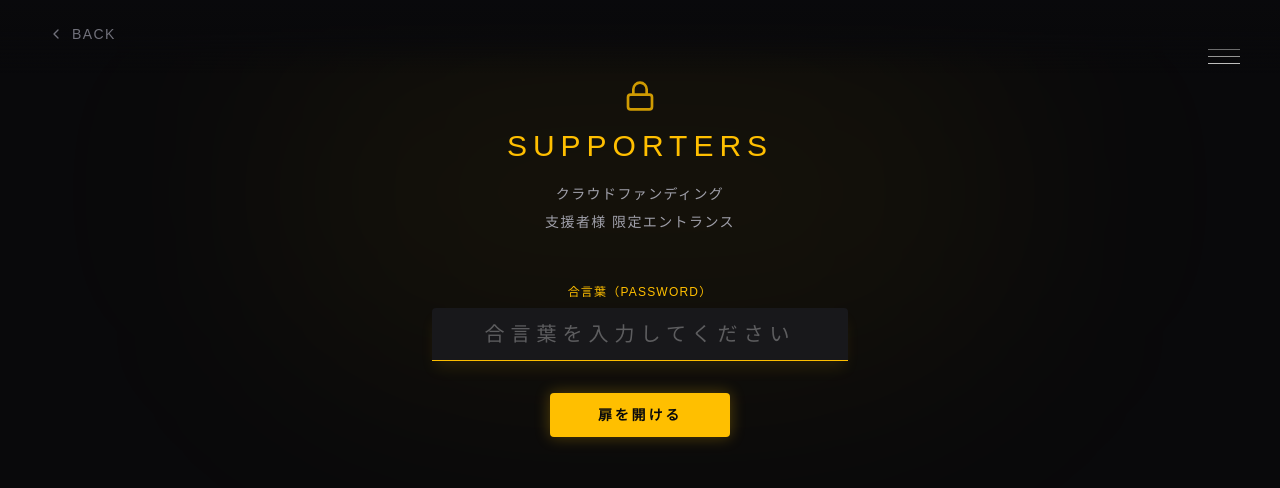
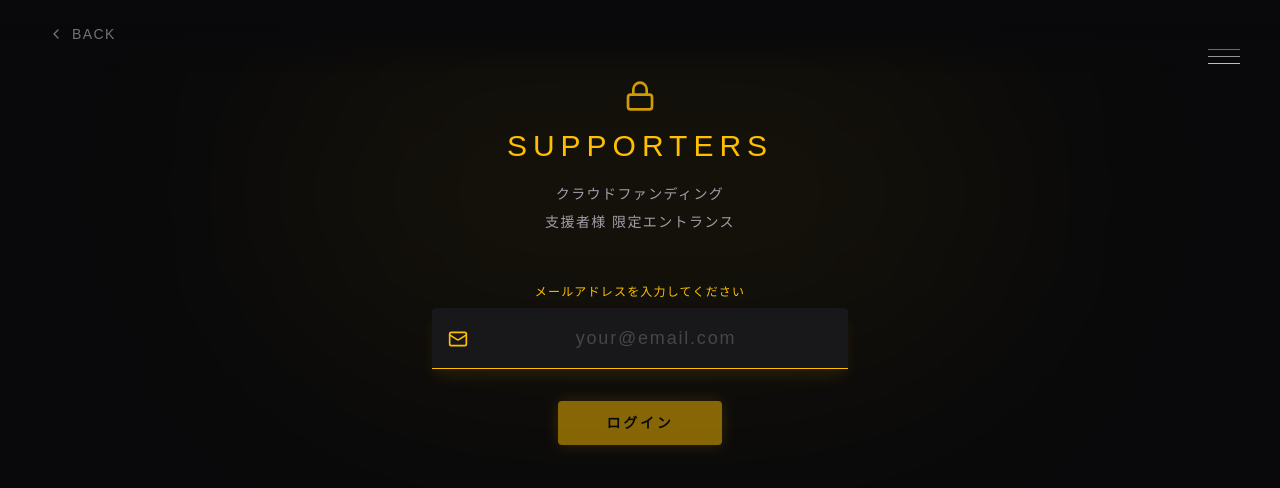
Before and after one commit to kdkmsy1016-ops/pipedream, a Next.js app: page /supporters in a window 1280 px wide. Shown: the top 488 px of the page. Built offline with nearby package versions, Linux system fonts and the light colour scheme.

Commit message:
feat(supporters): replace password auth with secure email verification api

```diff
--- /dev/null
+++ b/app/api/auth/verify/route.ts
@@ -0,0 +1,49 @@
+import { NextResponse } from 'next/server';
+
+// Temporary mock database of allowed emails and their tiers.
+// In a real application, this should be a DB call or read from a secured file/CMS.
+const ALLOWED_EMAILS: Record<string, number> = {
+    "example1@mail.com": 1,
+    "example2@mail.com": 3,
+    "director@mail.com": 5,
+};
+
+export async function POST(request: Request) {
+    try {
+        const { email } = await request.json();
+
+        if (!email || typeof email !== 'string') {
+            return NextResponse.json(
+                { success: false, message: "Invalid email format" },
+                { status: 400 }
+            );
+        }
+
+        const normalizedEmail = email.trim().toLowerCase();
+
+        // Also check if they input the admin key from env to allow developers/admin bypass
+        const adminKey = process.env.NEXT_PUBLIC_ADMIN_KEY?.trim().toLowerCase();
+        if (adminKey && normalizedEmail === adminKey) {
+            console.log("Admin Logged In via API");
+            return NextResponse.json({ success: true, tier: 5 });
+        }
+
+        const tier = ALLOWED_EMAILS[normalizedEmail];
+
+        if (tier !== undefined) {
+            return NextResponse.json({ success: true, tier });
+        } else {
+            return NextResponse.json(
+                { success: false, message: "このメールアドレスは登録されていません。支援時と同じアドレスかご確認ください" },
+                { status: 401 }
+            );
+        }
+
+    } catch (error) {
+        console.error("Auth API Error:", error);
+        return NextResponse.json(
+            { success: false, message: "サーバーエラーが発生しました" },
+            { status: 500 }
+        );
+    }
+}
--- a/app/supporters/page.tsx
+++ b/app/supporters/page.tsx
@@ -4,8 +4,7 @@ import { useState, useEffect } from "react";
 import { motion, AnimatePresence } from "framer-motion";
 import Link from "next/link";
 import Image from "next/image";
-import { ChevronLeft, Lock, Download, FileText, PlayCircle, BookOpen, Star, ImageIcon } from "lucide-react";
-import { verifyPassword } from "./actions";
+import { ChevronLeft, Lock, Download, FileText, PlayCircle, BookOpen, Star, ImageIcon, Mail } from "lucide-react";
 
 // Google Drive File IDs
 const MOVIE_KV_ID = "1SPZleKgUnS3OG277P4KorTrvPGrxRJo3";
@@ -74,8 +73,9 @@ function DriveDownloadCard({
 export default function SupportersPage() {
     const [tier, setTier] = useState<number>(0);
     const [passwordInput, setPasswordInput] = useState("");
-    const [error, setError] = useState(false);
+    const [error, setError] = useState<string | null>(null);
     const [isChecking, setIsChecking] = useState(true);
+    const [isLoading, setIsLoading] = useState(false);
 
     useEffect(() => {
         const savedTier = sessionStorage.getItem("supporters_tier");
@@ -87,45 +87,30 @@ export default function SupportersPage() {
 
     const handleLogin = async (e: React.FormEvent) => {
         e.preventDefault();
+        setError(null);
+        setIsLoading(true);
 
-        // 1. Logging for debugging environment variables on Vercel
-        console.log("Tier 1 Key loaded:", !!process.env.NEXT_PUBLIC_TIER1_KEY);
-        console.log("Tier 2 Key loaded:", !!process.env.NEXT_PUBLIC_TIER2_KEY);
-        console.log("Tier 3 Key loaded:", !!process.env.NEXT_PUBLIC_TIER3_KEY);
-        console.log("Tier 4 Key loaded:", !!process.env.NEXT_PUBLIC_TIER4_KEY);
-        console.log("Tier 5 Key loaded:", !!process.env.NEXT_PUBLIC_TIER5_KEY);
+        try {
+            const res = await fetch('/api/auth/verify', {
+                method: 'POST',
+                headers: { 'Content-Type': 'application/json' },
+                body: JSON.stringify({ email: passwordInput })
+            });
 
-        // 2. Strict sanitation
-        const input = passwordInput?.trim().toLowerCase() || "";
-        const t5 = process.env.NEXT_PUBLIC_TIER5_KEY?.trim().toLowerCase();
-        const t4 = process.env.NEXT_PUBLIC_TIER4_KEY?.trim().toLowerCase();
-        const t3 = process.env.NEXT_PUBLIC_TIER3_KEY?.trim().toLowerCase();
-        const t2 = process.env.NEXT_PUBLIC_TIER2_KEY?.trim().toLowerCase();
-        const t1 = process.env.NEXT_PUBLIC_TIER1_KEY?.trim().toLowerCase();
+            const data = await res.json();
 
-        let authTier = 0;
-
-        // 3. Robust comparison
-        if (input && t5 && input === t5) {
-            authTier = 5;
-        } else if (input && t4 && input === t4) {
-            authTier = 4;
-        } else if (input && t3 && input === t3) {
-            authTier = 3;
-        } else if (input && t2 && input === t2) {
-            authTier = 2;
-        } else if (input && t1 && input === t1) {
-            authTier = 1;
+            if (res.ok && data.success) {
+                sessionStorage.setItem("supporters_tier", data.tier.toString());
+                setTier(data.tier);
+                setPasswordInput("");
+            } else {
+                setError(data.message || "認証に失敗しました。");
             }
-
-        if (authTier > 0) {
-            sessionStorage.setItem("supporters_tier", authTier.toString());
-            setTier(authTier);
-            setError(false);
-            setPasswordInput(""); // 4. Reset on success
-        } else {
-            setError(true);
-            setPasswordInput(""); // Reset on failure
+        } catch (err) {
+            console.error(err);
+            setError("サーバー通信エラーが発生しました。");
+        } finally {
+            setIsLoading(false);
         }
     };
 
@@ -176,26 +161,30 @@ export default function SupportersPage() {
                         </div>
 
                         <form onSubmit={handleLogin} className="space-y-8 w-full box-border">
-                            <div className="space-y-2 group w-full box-border">
-                                <label htmlFor="password" className="block text-xs text-zinc-500 tracking-widest group-focus-within:text-[#ffbf00] transition-colors text-center">
-                                    合言葉（PASSWORD）
+                            <div className="space-y-2 group w-full box-border relative">
+                                <label htmlFor="email" className="block text-xs text-zinc-500 tracking-widest group-focus-within:text-[#ffbf00] transition-colors text-center">
+                                    メールアドレスを入力してください
                                 </label>
+                                <div className="relative flex items-center justify-center">
+                                    <Mail className="absolute left-4 w-5 h-5 text-zinc-500 group-focus-within:text-[#ffbf00] transition-colors" />
                                     <input
-                                    id="password"
-                                    type="password"
+                                        id="email"
+                                        type="email"
                                         value={passwordInput}
                                         onChange={(e) => setPasswordInput(e.target.value)}
-                                    className="w-full bg-zinc-900 border-b border-[#ffbf00]/30 py-3 px-4 text-center text-sm md:text-xl focus:outline-none focus:border-[#ffbf00] focus:shadow-[0_10px_15px_-3px_rgba(255,191,0,0.1)] transition-all duration-300 placeholder-white/30 tracking-[0.1em] md:tracking-[0.3em] rounded-t-sm"
-                                    placeholder="合言葉を入力してください"
+                                        className="w-full bg-zinc-900 border-b border-[#ffbf00]/30 py-4 pl-12 pr-4 text-center text-sm md:text-lg focus:outline-none focus:border-[#ffbf00] focus:shadow-[0_10px_15px_-3px_rgba(255,191,0,0.1)] transition-all duration-300 placeholder-white/20 tracking-widest rounded-t-sm"
+                                        placeholder="your@email.com"
                                         autoFocus
+                                        required
                                     />
+                                </div>
                                 {error && (
                                     <motion.p
                                         initial={{ opacity: 0 }}
                                         animate={{ opacity: 1 }}
-                                        className="text-red-500/80 text-xs text-center mt-4 tracking-widest"
+                                        className="text-red-500/90 text-xs md:text-sm text-center mt-4 tracking-widest bg-red-500/10 p-3 rounded"
                                     >
-                                        合言葉が異なります
+                                        {error}
                                     </motion.p>
                                 )}
                             </div>
@@ -203,9 +192,14 @@ export default function SupportersPage() {
                             <div className="text-center w-full box-border">
                                 <button
                                     type="submit"
-                                    className="w-full sm:w-auto px-12 py-3 text-sm tracking-[0.2em] text-zinc-950 bg-[#ffbf00] hover:bg-white hover:text-zinc-950 transition-colors duration-300 shadow-[0_0_15px_rgba(255,191,0,0.3)] font-bold rounded-sm box-border"
+                                    disabled={isLoading || !passwordInput}
+                                    className="w-full sm:w-auto px-12 py-3 text-sm tracking-[0.2em] text-zinc-950 bg-[#ffbf00] hover:bg-white hover:text-zinc-950 disabled:opacity-50 disabled:cursor-not-allowed transition-colors duration-300 shadow-[0_0_15px_rgba(255,191,0,0.3)] font-bold rounded-sm box-border flex items-center justify-center gap-2 mx-auto"
                                 >
-                                    扉を開ける
+                                    {isLoading ? (
+                                        <div className="w-5 h-5 border-2 border-zinc-950/20 border-t-zinc-950 rounded-full animate-spin" />
+                                    ) : (
+                                        "ログイン"
+                                    )}
                                 </button>
                             </div>
                         </form>
```
Lines whose indentation alone changed are shown as unchanged.
